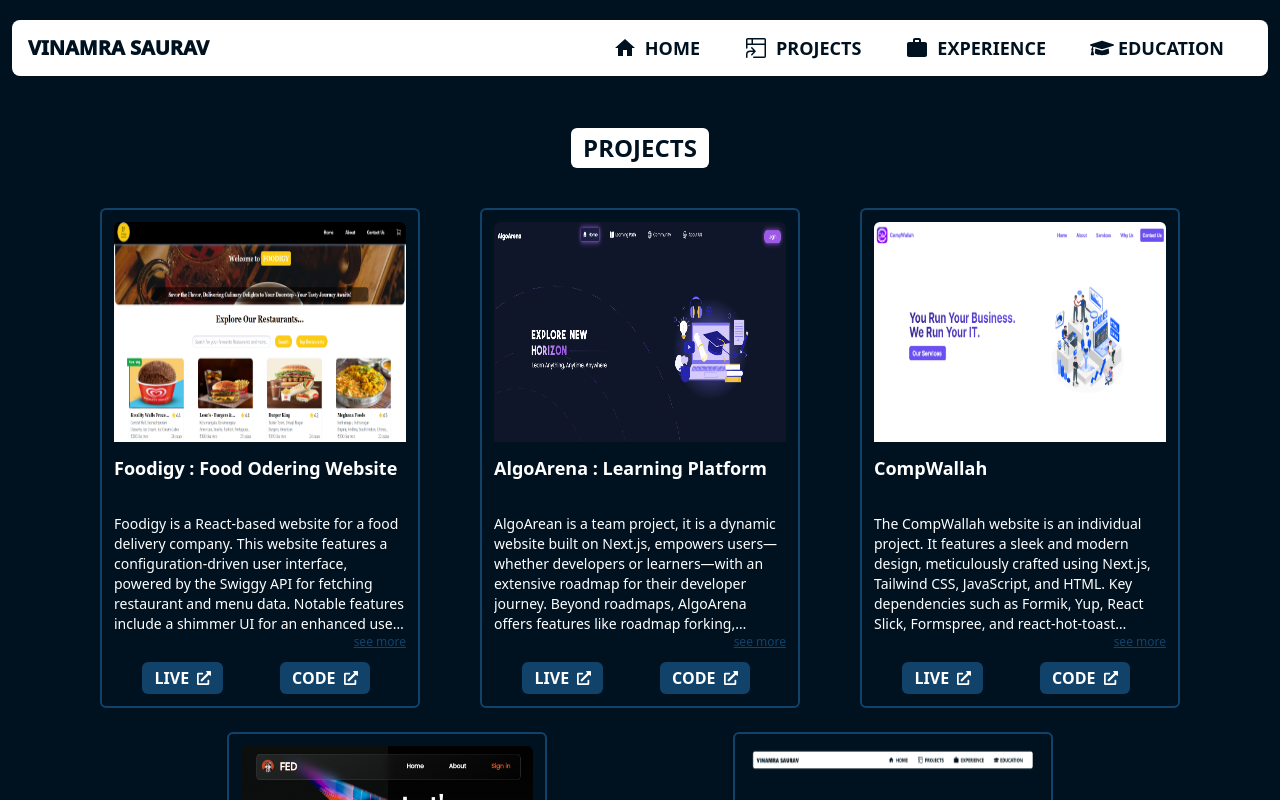
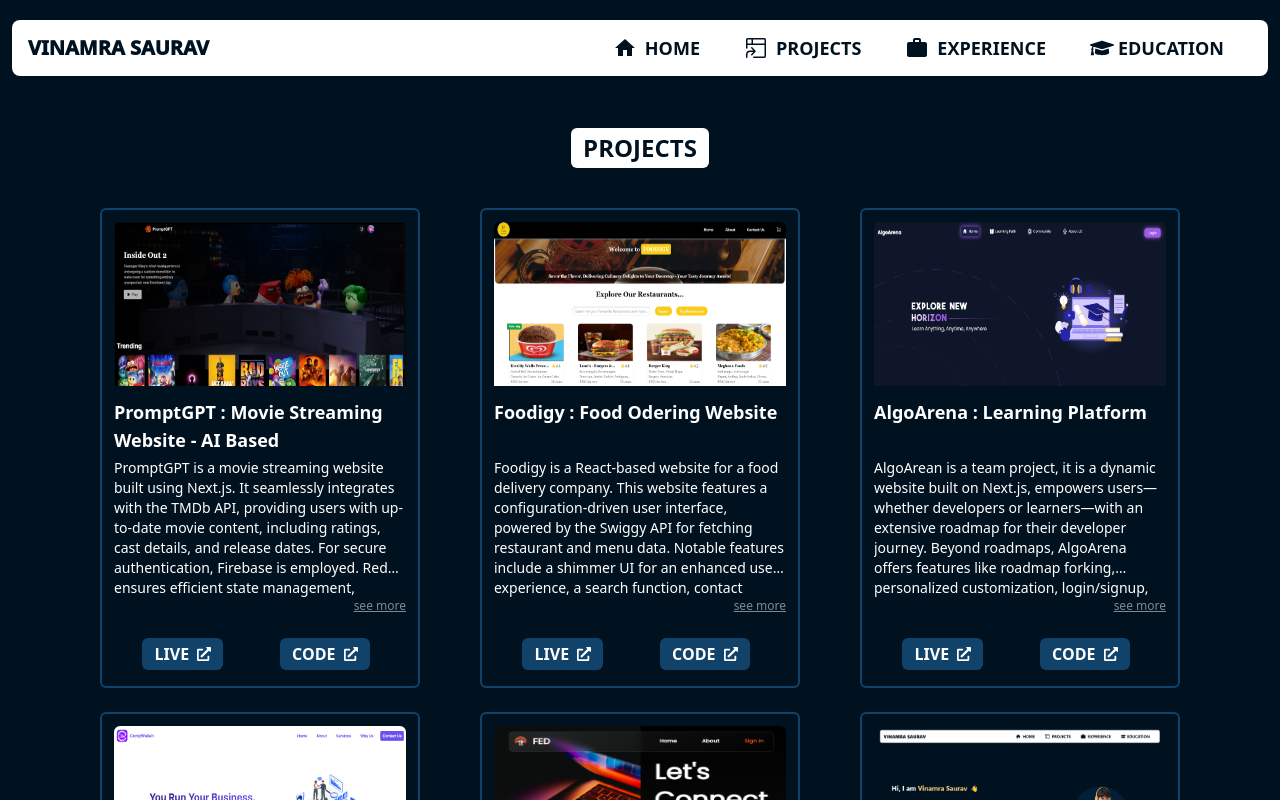
Before and after one commit to VinamraSaurav/portfolio-website, a Next.js app: page /projects in a window 1280 px wide. Shown: the top 800 px of the page. Built offline with nearby package versions, Linux system fonts and the light colour scheme.

Commit message:
updated details

```diff
--- a/src/components/projects/ProjectCard.jsx
+++ b/src/components/projects/ProjectCard.jsx
@@ -5,25 +5,25 @@
 import { FaExternalLinkAlt } from 'react-icons/fa'
 
 const ProjectCard = ({data}) => {
-    const {id,title, image,repoLink, liveLink, description}=data;
+    const {id,title, image, alt, repoLink, liveLink, description}=data;
     const [open, setOpen]=useState(false);
     const handleClick=()=>{
         setOpen((val)=>(!val));
     }
   return (
     <div className='z-0'>
-        <div className={`w-[320px] rounded-md border-2 border-color-2 p-3 relative z-0 h-[500px]`}>
+        <div className={`w-[320px] rounded-md border-2 border-color-2 p-3 relative z-0 h-[480px]`}>
             <div className='flex justify-center items-center '>
-                <img src={image} className='w-full h-[220px] rounded-t-md aspect-[3/2]'  alt='foodigy' />
+                <img src={image} className='w-full rounded-t-md aspect-video'  alt={alt} />
             </div>
             <div>
                 <div className='text-white text-lg font-bold font-popins mt-3 mb-[7px] line-clamp-2 h-[53px] '>{title} </div>
-                <div className={`text-white text-sm font-popins mb-3 h-[120px]  ${open?'overflow-y-scroll ':' line-clamp-6 '} `}>{description}</div>
+                <div className={`text-white text-sm font-popins mb-3 h-[140px]  ${open?'overflow-y-scroll ':' line-clamp-6 '} `}>{description}</div>
             <div className='relative h-[60px]'>
               <div className='absolute bottom-14 right-0'>
-                <div className='w-fit text-color-2 underline text-xs hover:cursor-pointer' onClick={handleClick}>{open?'see less':'see more'}</div>
+                <div className='w-fit text-white/50 underline text-xs hover:cursor-pointer' onClick={handleClick}>{open?'see less':'see more'}</div>
                 </div>
-            <div className='absolute bottom-3 left-0 right-2 z-0'>
+            <div className='absolute bottom-0 left-0 right-2 z-0'>
             <div className='flex justify-around'>
                 <Link href={liveLink} target='_blank'><div className='flex gap-2 px-3 py-1 rounded-md bg-color-2 text-white font-semibold font-popins items-center text-md hover:cursor-pointer'>LIVE<FaExternalLinkAlt className='text-sm font-thin' /></div></Link>
                 <Link href={repoLink} target='_blank'> <div className='flex gap-2 px-3 py-1 rounded-md bg-color-2 text-white font-semibold font-popins items-center text-md hover:cursor-pointer'>CODE<FaExternalLinkAlt className='text-sm font-thin' /></div></Link>
--- a/src/constants/educationData.js
+++ b/src/constants/educationData.js
@@ -6,7 +6,7 @@
         'state':'Odisha',
         'startDate':'2022',
         'endDate':'2026 (Expected)',
-        'cgpa':9.46,
+        'cgpa':9.51,
         'percentage':0,
     },
     {
--- a/src/constants/projectData.js
+++ b/src/constants/projectData.js
@@ -1,9 +1,19 @@
 // id : yyyymmsl ie year month(2 digit) sl no. (2 digit) -- it is start period
 const projectData =[
+    {
+        'id' : '20240501',
+        'title' : 'PromptGPT : Movie Streaming Website - AI Based',
+        'image' : '/projectImages/promptgpt.png',
+        'alt':'PromptGPT Movie Streaming Website',
+        'repoLink':'https://github.com/VinamraSaurav/PromptGPT',
+        'liveLink':'https://promptgpt-1.vercel.app/',
+        'description' : 'PromptGPT is a movie streaming website built using Next.js. It seamlessly integrates with the TMDb API, providing users with up-to-date movie content, including ratings, cast details, and release dates. For secure authentication, Firebase is employed. Redux ensures efficient state management, handling user preferences and movie selections. To enhance performance, debouncing reduces unnecessary API calls, while memorization caches frequently accessed data. The standout feature is the integration with the Generative Gemini API, which offers personalized movie recommendations based on user behavior. 🎥🚀'
+    },
     {
         'id' : '20240101',
         'title' : 'Foodigy : Food Odering Website',
         'image' : '/projectImages/foodigy.png',
+        'alt':'Foodigy Food Ordering Website',
         'repoLink':'https://github.com/VinamraSaurav/food-delivering-webApp-frontend',
         'liveLink':'https://foodigy.netlify.app/',
         'description' : 'Foodigy is a React-based website  for a food delivery company. This website features a configuration-driven user interface, powered by the Swiggy API for fetching restaurant and menu data. Notable features include a shimmer UI for an enhanced user experience, a search function, contact forms, and a single-page application structure. The project utilizes technologies such as React, HTML, CSS, JavaScript, and Tailwind CSS. ',
@@ -13,6 +23,7 @@
         'id' : '20240201',
         'title' : 'AlgoArena : Learning Platform',
         'image' : '/projectImages/algoarena.png',
+        'alt':'AlgoArena Learning Platform',
         'repoLink':'https://github.com/MLSAKIIT/AlgoArena',
         'liveLink':'https://algo-arena-nine.vercel.app/',
         'description' : 'AlgoArean is a team project, it is a dynamic website built on Next.js, empowers users—whether developers or learners—with an extensive roadmap for their developer journey. Beyond roadmaps, AlgoArena offers features like roadmap forking, personalized customization, login/signup, and community interaction. As a Project Partner, my key contributions included significant frontend development, designing the captivating hero section, building the complete learning page, implementing sliders, creating the Learning Path Accordion, and developing the saved courses page. This exciting journey provided valuable insights into team collaboration, version control, routing in Next.js, and both server-side and client-side rendering. I take pride in contributing to AlgoArena’s growth and impact!',
@@ -22,6 +33,7 @@
         'id' : '20240301',
         'title' : 'CompWallah',
         'image' : '/projectImages/compwallah.png',
+        'alt':'CompWallah',
         'repoLink':'https://github.com/VinamraSaurav/compwallah',
         'liveLink':'https://compwallah.vercel.app/',
         'description' : 'The CompWallah website is an individual project. It features a sleek and modern design, meticulously crafted using Next.js, Tailwind CSS, JavaScript, and HTML. Key dependencies such as Formik, Yup, React Slick, Formspree, and react-hot-toast enhance functionality and user interactions. Despite challenges like cross-browser compatibility and responsiveness optimization, the project delivers a seamless user experience',
@@ -31,6 +43,7 @@
         'id' : '20240102',
         'title' : 'FED KIIT Website: Recruitment Task',
         'image' : '/projectImages/fed-kiit.png',
+        'alt':'FED KIIT Website',
         'repoLink':'https://github.com/VinamraSaurav/fed-kiit-website-project',
         'liveLink':'https://fed-kiit-vin.netlify.app/',
         'description' : 'The FED-KIIT-Website is a React-based web app developed during the recruitment process for FED KIIT, a society at KIIT University. It showcases my proficiency in cutting-edge web development technologies, emphasizing user-centric solutions. Key accomplishments include designing and developing a visually stunning and responsive website using HTML5, CSS, and React.js, incorporating Tailwind CSS for dynamic interactions, and implementing a carousel with an autoplay feature.',
@@ -40,6 +53,7 @@
         'id' : '20240302',
         'title' : 'Portfolio Website',
         'image' : '/projectImages/portfolio-vin.png',
+        'alt':'Portfolio Website',
         'repoLink':'https://github.com/VinamraSaurav/portfolio-website',
         'liveLink':'https://vinamra-saurav.vercel.app/',
         'description' : 'You are viewing my Portfolio Website. 😊',
```
Also changed, not shown: public/projectImages/promptgpt.png (added), 1 other file (tests, documents, lock files or other folders).
